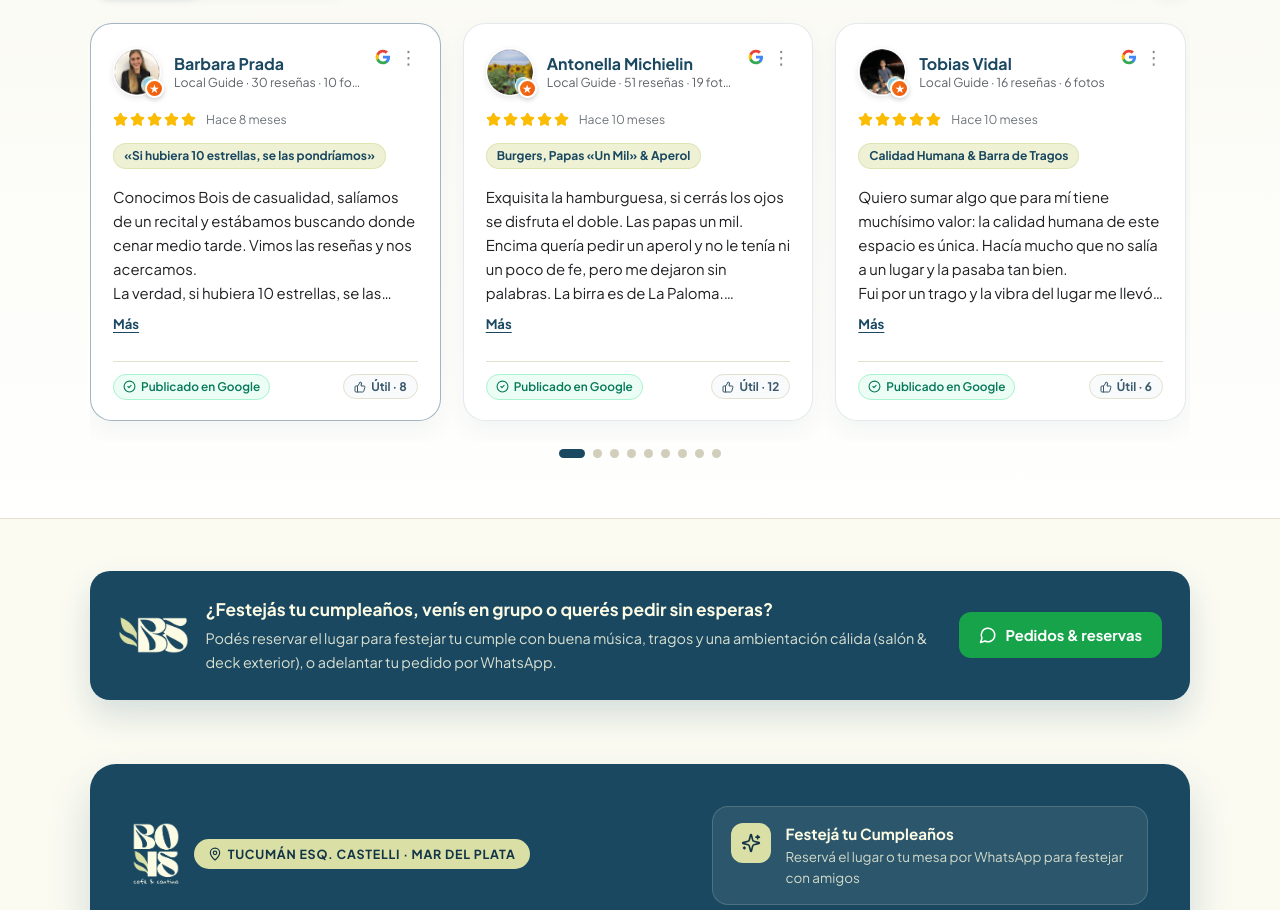
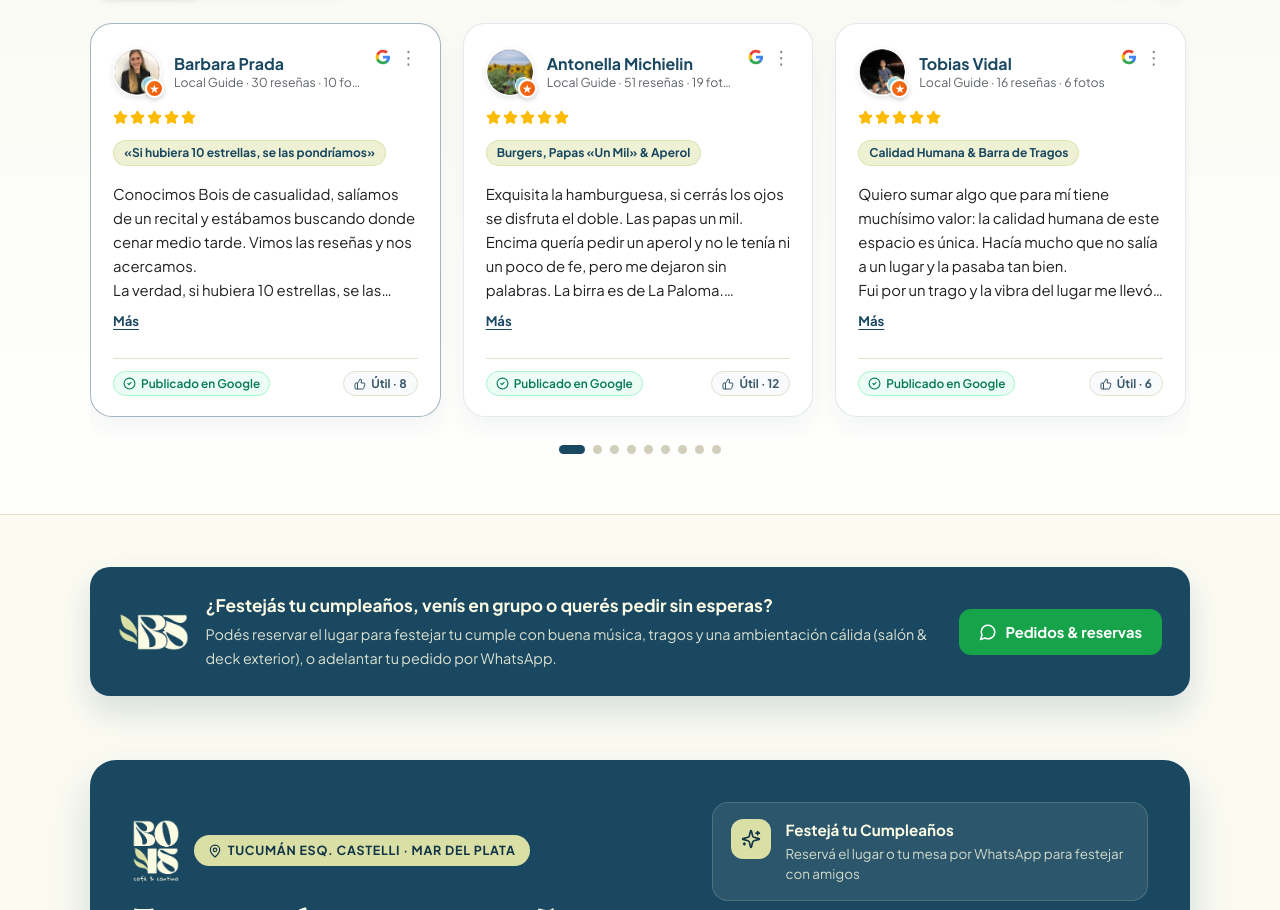
Before and after one commit to boiscantina/bois-cantina, a React (Vite) app: page / in a window 1280 px wide. Shown: the part 1950-2860 px from the top of the page. Built offline with nearby package versions, Linux system fonts and the light colour scheme.

Commit message:
fix(reviews): remover fecha relativa de las tarjetas de resenas de Google

```diff
--- a/src/App.jsx
+++ b/src/App.jsx
@@ -631,14 +631,13 @@ export default function App() {
                       </div>
                     </div>
 
-                    {/* Fila de Calificación: 5 Estrellas Google + Fecha Relativa */}
+                    {/* Fila de Calificación: 5 Estrellas Google */}
                     <div className="review-rating-bar">
                       <div className="review-stars-google" aria-label="5 de 5 estrellas">
                         {Array.from({ length: rev.rating }).map((_, sIdx) => (
                           <Star key={sIdx} size={15} fill="#FBBC04" color="#FBBC04" />
                         ))}
                       </div>
-                      <span className="review-relative-date">{rev.date}</span>
                     </div>
 
                     {/* Píldora de Frase Destacada */}
```
